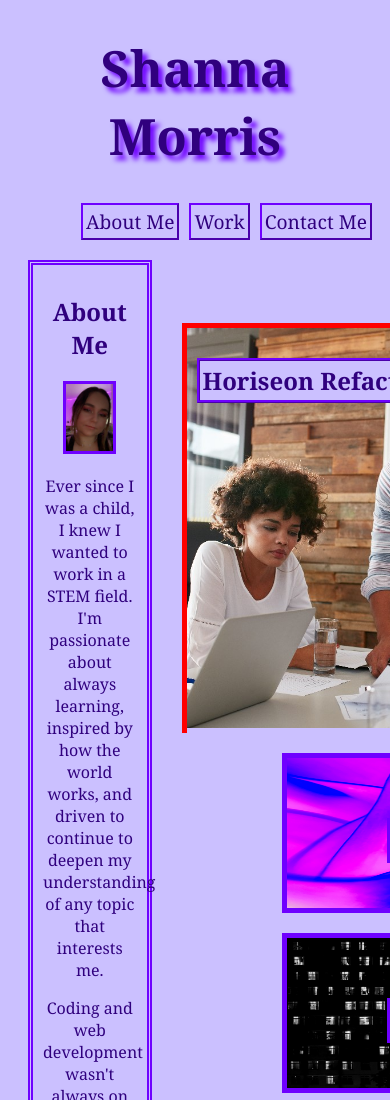
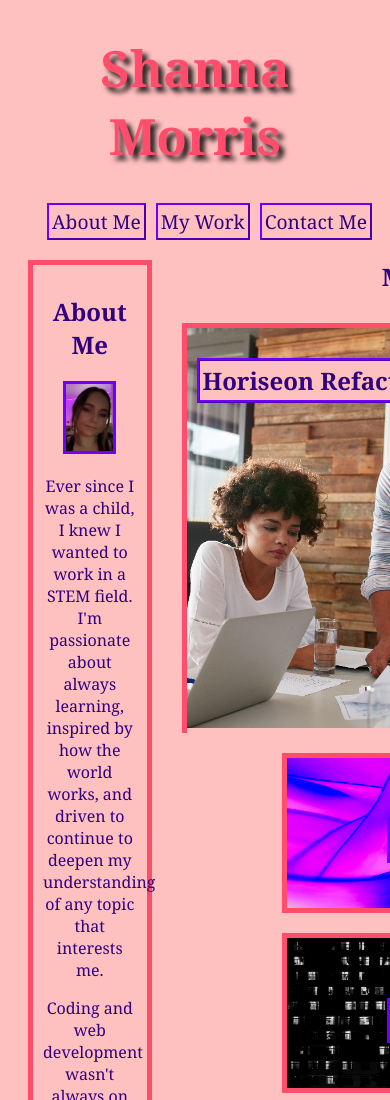
Before and after one commit to ShannaRenee/My-Portfolio, a plain HTML site: page index.html in a window 390 px wide. Shown: the top 1100 px of the page. Drawn offline with Linux system fonts and the light colour scheme.

Commit message:
implement media queries and final touches

```diff
--- a/assets/style.css
+++ b/assets/style.css
@@ -148,8 +148,27 @@ footer {
     color: var(--dark);
 }
 
-@media screen and (max-width: 500px) {
-    .big-project {
-        border: solid 5px red;
+@media screen and (max-width: 1200px) {
+    * {
+        background-color: #ffc0c0;
     }
 }
+
+@media screen and (max-width: 768px) {
+    .small-project div {
+        border: solid 5px rgb(255, 77, 107);
+    }
+    .big-project{
+        border: solid 5px rgb(255, 77, 107);
+    }
+    #about-me {
+        border: solid 5px rgb(255, 77, 107);
+    }
+}
+
+@media screen and (max-width: 600px) {
+    h1 {
+        color: rgb(255, 77, 107);
+        text-shadow: 5px 5px 5px #292020;
+    }
+}
--- a/index.html
+++ b/index.html
@@ -12,7 +12,7 @@
     <h1>Shanna Morris</h1>
     <nav>
         <a href="#about-me">About Me</a>
-        <a href="#work">Work</a>
+        <a href="#work">My Work</a>
         <a href="#contact-me">Contact Me</a>
     </nav>
     </header>
@@ -34,7 +34,7 @@
         </p>
     </section>
     <section id="work">
-        <h2>Work</h2>
+        <h2>My Work</h2>
         <div class="big-project">
             <a href="https://shannarenee.github.io/horiseon-refactor/" target="_blank">
                 <img src="./assets/images/Screenshot 2023-03-29 150305.jpg"
```
